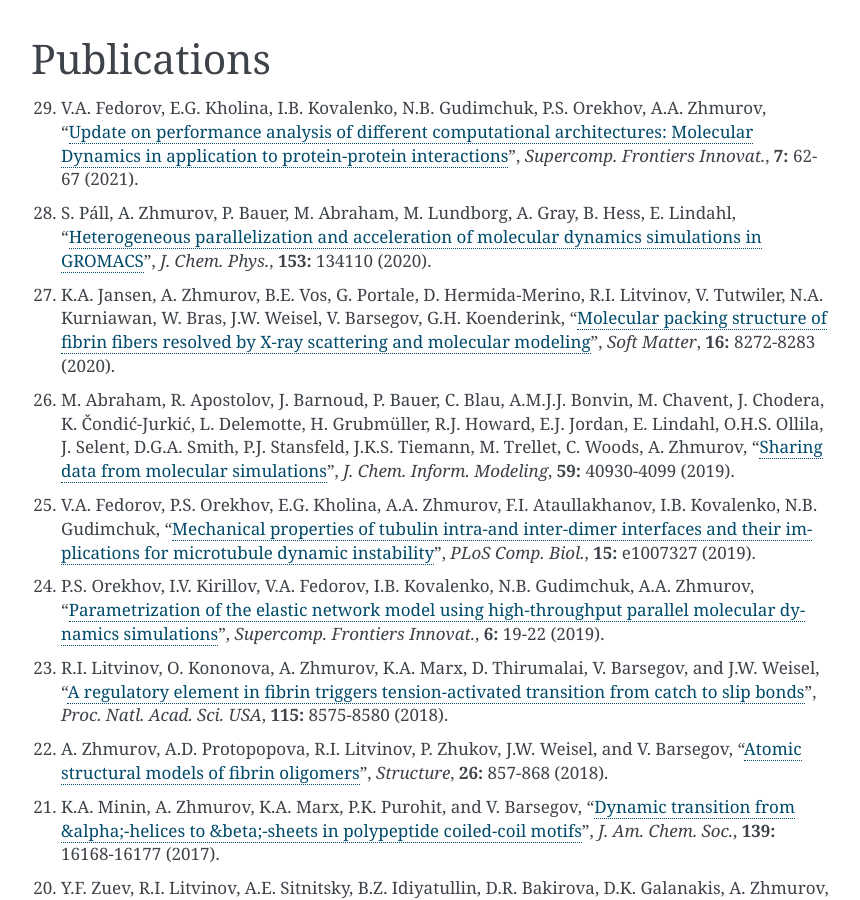
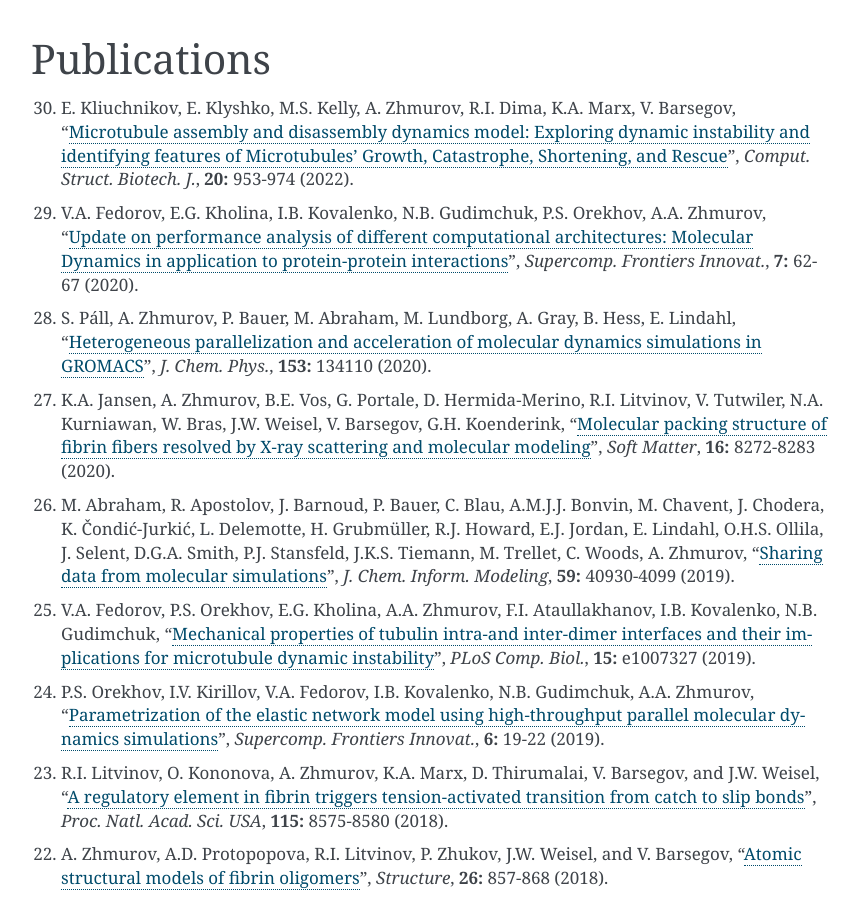
Before and after one commit to zhmurov/webpage, a Sphinx documentation site: the page built from source/publications.rst, in a window 1280 px wide and 900 px high. Shown: the whole window, without its empty margins (169-1029 px from the left). Built offline with Sphinx 7.4.7, drawn with Linux system fonts in a browser that asks for light colours.

Commit message:
Add MT publication with Valeri

```diff
--- a/source/publications.rst
+++ b/source/publications.rst
@@ -1,9 +1,13 @@
 Publications
 ------------
 
+30. E. Kliuchnikov, E. Klyshko, M.S. Kelly, A. Zhmurov, R.I. Dima, K.A. Marx, V. Barsegov,
+    "`Microtubule assembly and disassembly dynamics model: Exploring dynamic instability and identifying features of Microtubules' Growth, Catastrophe, Shortening, and Rescue <https://www.sciencedirect.com/science/article/pii/S2001037022000356>`_",
+    *Comput. Struct. Biotech. J.*, **20:** 953-974 (2022).
+
 29. V.A. Fedorov, E.G. Kholina, I.B. Kovalenko, N.B. Gudimchuk, P.S. Orekhov, A.A. Zhmurov,
     "`Update on performance analysis of different computational architectures: Molecular Dynamics in application to protein-protein interactions <https://superfri.org/superfri/article/view/337>`_",
-    *Supercomp. Frontiers Innovat.*, **7:** 62-67 (2021).
+    *Supercomp. Frontiers Innovat.*, **7:** 62-67 (2020).
 
 28. S. Páll, A. Zhmurov, P. Bauer, M. Abraham, M. Lundborg, A. Gray, B. Hess, E. Lindahl,
     "`Heterogeneous parallelization and acceleration of molecular dynamics simulations in GROMACS <https://aip.scitation.org/doi/full/10.1063/5.0018516>`_",
```
